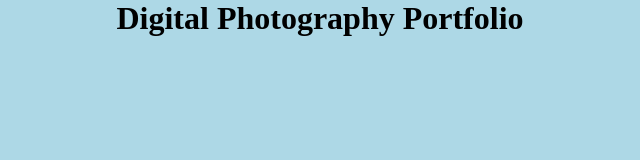
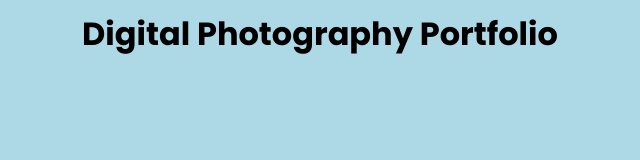
Before and after one commit to RishikPulipaka/flicks-by-rishik, a plain HTML site: page index.html in a window 1280 px wide. Shown: the whole page, without its empty margins (320-960 px from the left). Drawn offline with Linux system fonts and the light colour scheme.

Commit message:
fontFamily

```diff
--- a/style.scss
+++ b/style.scss
@@ -1,5 +1,9 @@
+@import url('https://fonts.googleapis.com/css2?family=Poppins:wght@100;200;300;400;500;600;700;800;900&display=swap');
+
+
 body {
-    margin: 0;
+    margin: 10;
     background: lightblue;
     text-align: center;
+    font-family: Poppins;
 }
```
Also changed, not shown: style.css, 1 other file.
